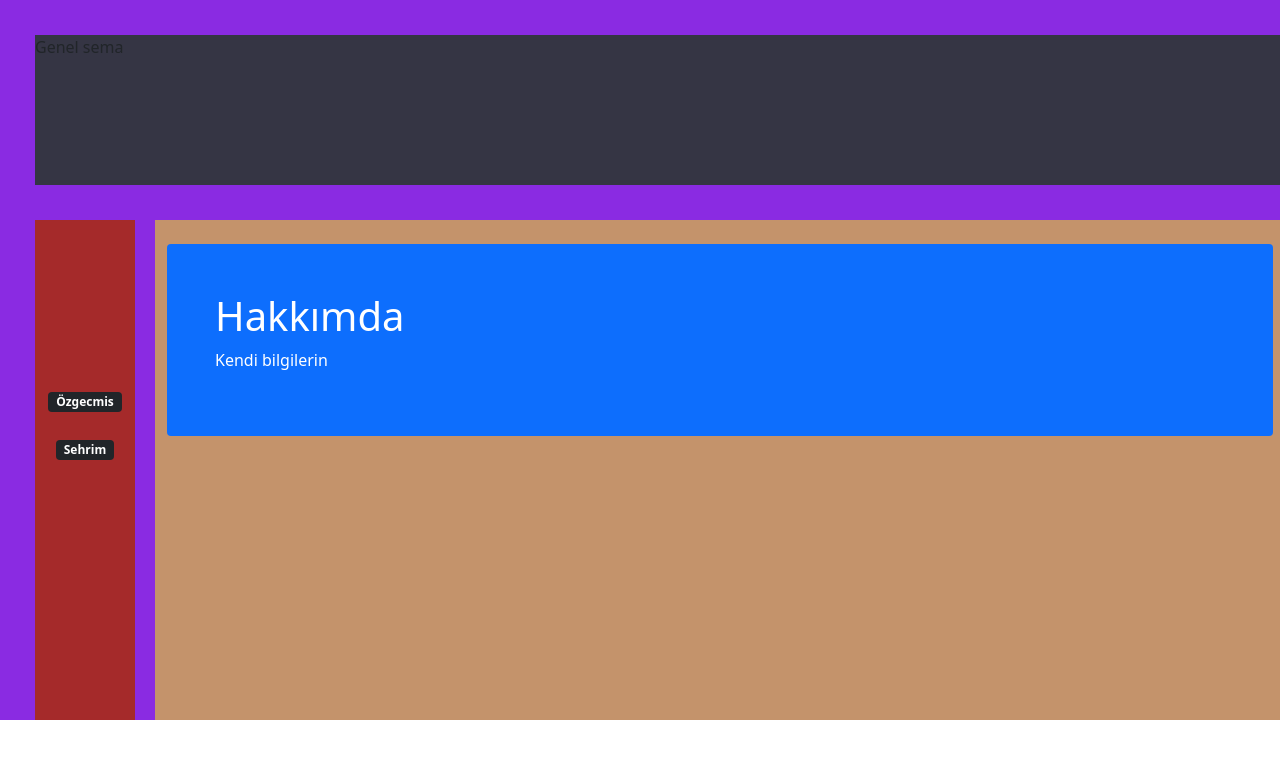
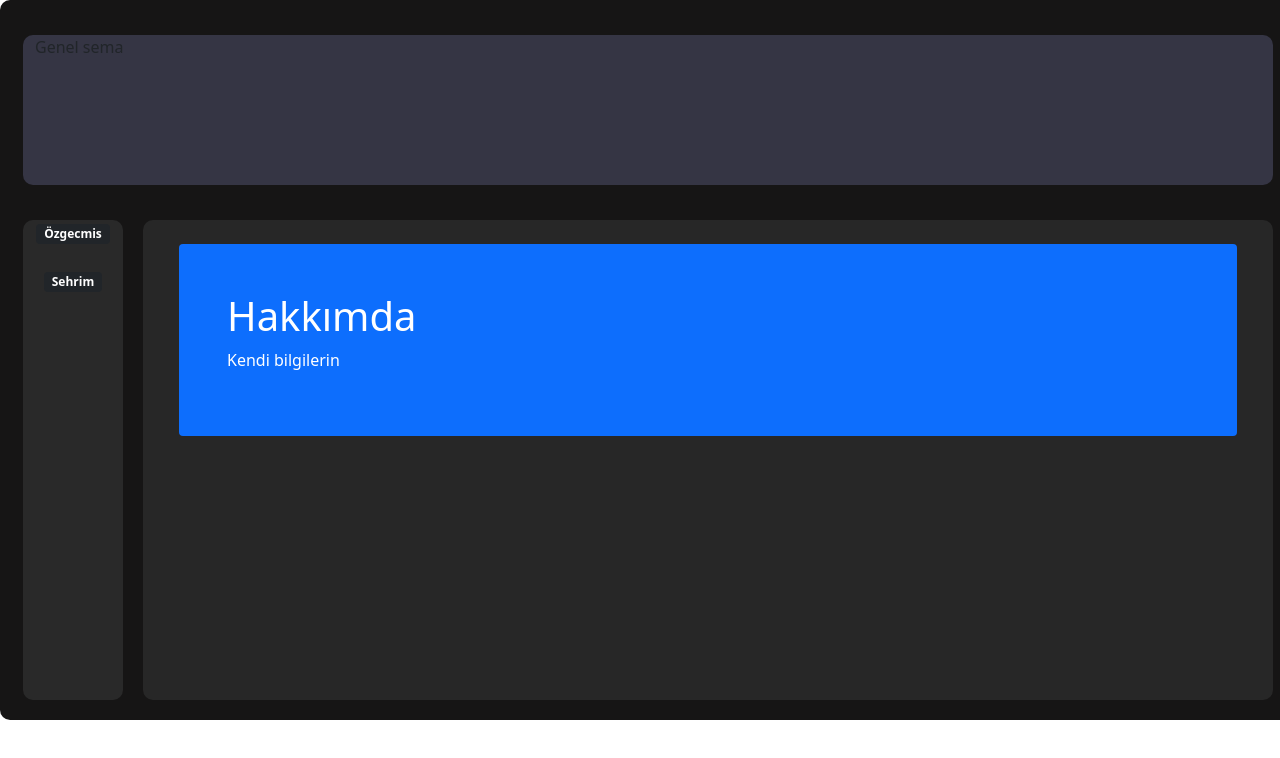
Before and after one commit to ErayP/Web-Projesi, a plain HTML site: page html/webprojesi.html in a window 1280 px wide. Shown: the top 758 px of the page. Drawn offline with nearby package versions, Linux system fonts and the light colour scheme.

Commit message:
Ana sayfanın kaba taslak tasarımı-2

```diff
--- a/html/webprojesi.html
+++ b/html/webprojesi.html
@@ -8,60 +8,60 @@
     <title>Ana sayfa</title>
     <style>
       .merkez{
-      background-color: blueviolet;
+      background-color: rgb(22, 21, 21);
       width: 1366px;
       height: 720px;
       padding: 10px;
+      border-radius: 10px;
       }
       .ust{
         margin: 25px;
         background-color: rgb(53, 53, 68);
         width: 1250px;
         height: 150px;
+        border-radius: 10px;
       }
       .sol{
         margin: 10px;
         margin-left: 25px;
-        background-color: brown;
         width: 100px;
-        height: 500px;
+        background-color: rgb(41, 41, 41);
+        height: 480px;
         float: left;
+        border-radius: 10px;
       }
       .sag{
         margin: 10px;
-        background-color: rgb(196, 147, 107);
+        background-color: rgb(39, 39, 39);
         width: 1130px;
-        height: 500px;
+        height: 480px;
         float: left;
+        border-radius: 10px;
       }
     </style>
   </head>
   <body>
  <div class="merkez">
- <div class="ust">Genel sema</div>
- <div  class="sol" >
-   <br>
-   <br>
-   <br>
-   <br>
-   <br>
-   <br>
-   <br>
-
+   <div class="row">
+ <div class="ust" class="col-sm-12">Genel sema</div>
+</div>
+<div class="row">
+  <div  class="sol" class="col-sm-2">
     <center><span align = "center" class="badge bg-dark">Özgecmis</span></center>
     <br>
     <center><span align = "center" class="badge bg-dark">Sehrim</span></center>
   </div>
- <div class="sag">
+
+  <div class="sag" class="col-sm-10">
       <div class="container mt-3">
         <div class="mt-4 p-5 bg-primary text-white rounded">
           <h1>Hakkımda</h1>
           <p>Kendi bilgilerin</p>
-
+        </div>
+      </div>
     </div>
   </div>
 </div>
 
- </div>
   </body>
 </html>
```
Lines whose indentation alone changed are shown as unchanged.
